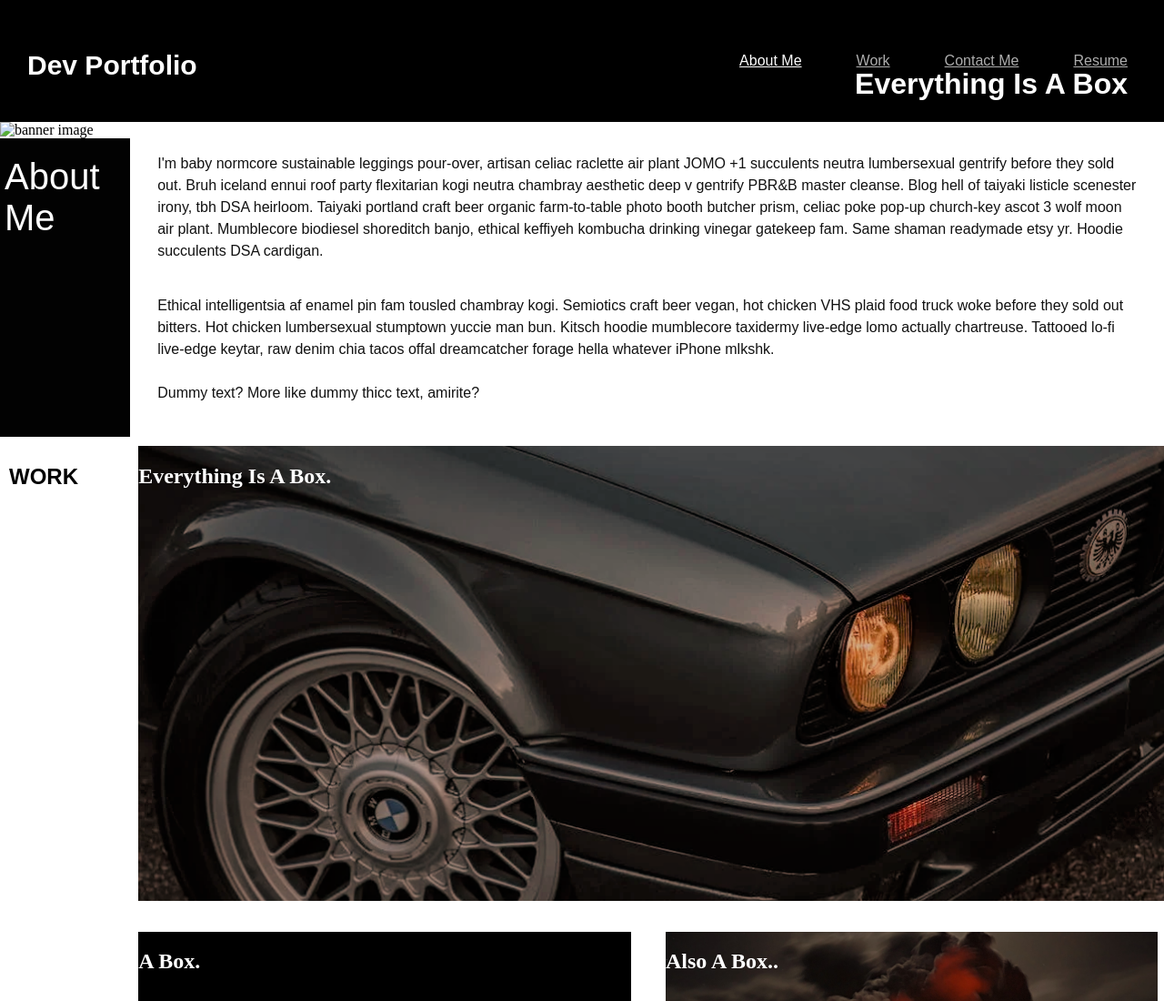
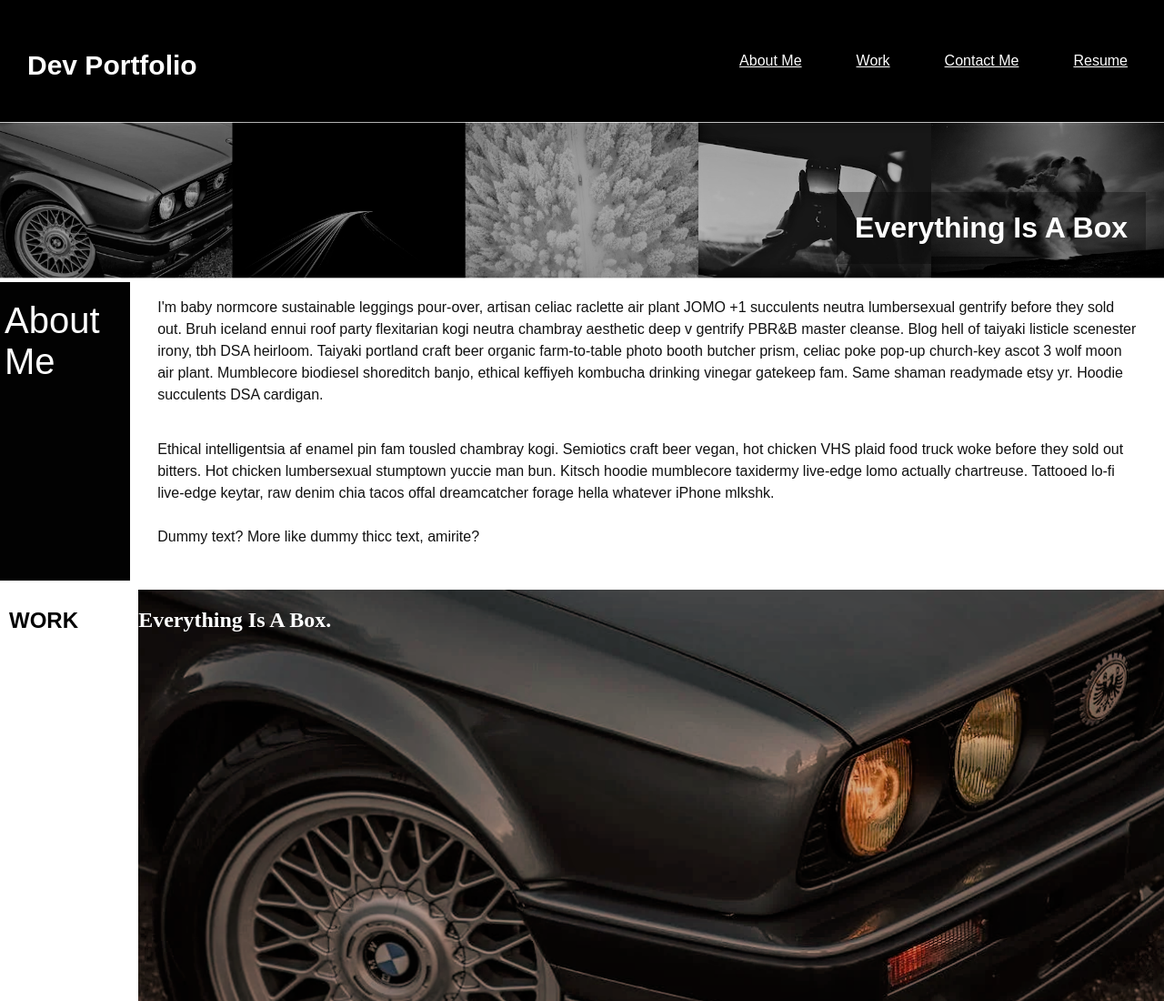
Before and after one commit to Melona-png/personal-dev-portfolio, a plain HTML site: page index.html in a window 1280 px wide. Shown: the top 1100 px of the page at 91% size. Drawn offline with Linux system fonts and the light colour scheme; the site is published under a folder, as on GitHub Pages, so addresses that start at the root find nothing.

Commit message:
fixing issue with image link

```diff
--- a/index.html
+++ b/index.html
@@ -23,7 +23,7 @@
       </nav>
     </header>
     <div class="banner-text-box">
-      <img class="img-banner" src="/assets/banner.png" alt="banner image" />
+      <img class="img-banner" src="./assets/banner.png" alt="banner image" />
 
       <div class="text-in-box">
         <h1>Everything Is A Box</h1>
```
